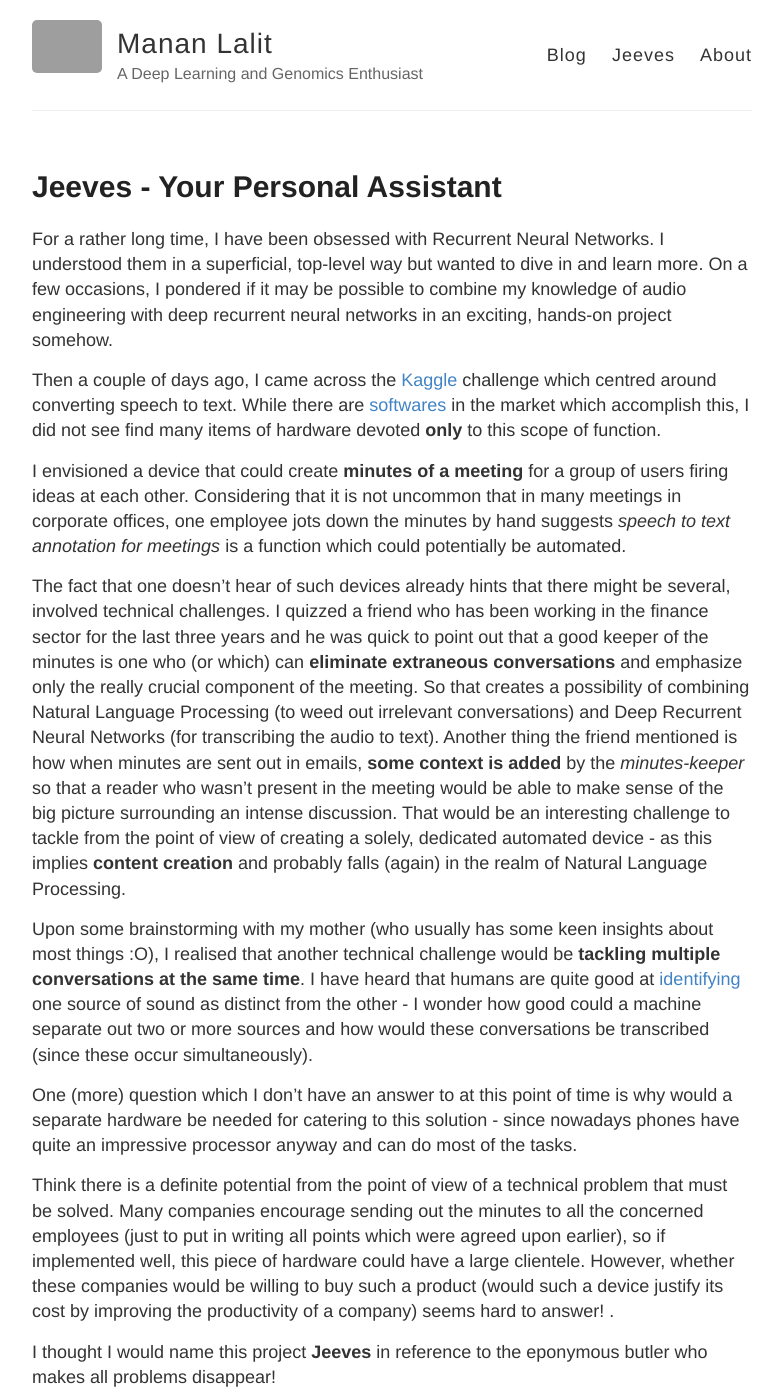
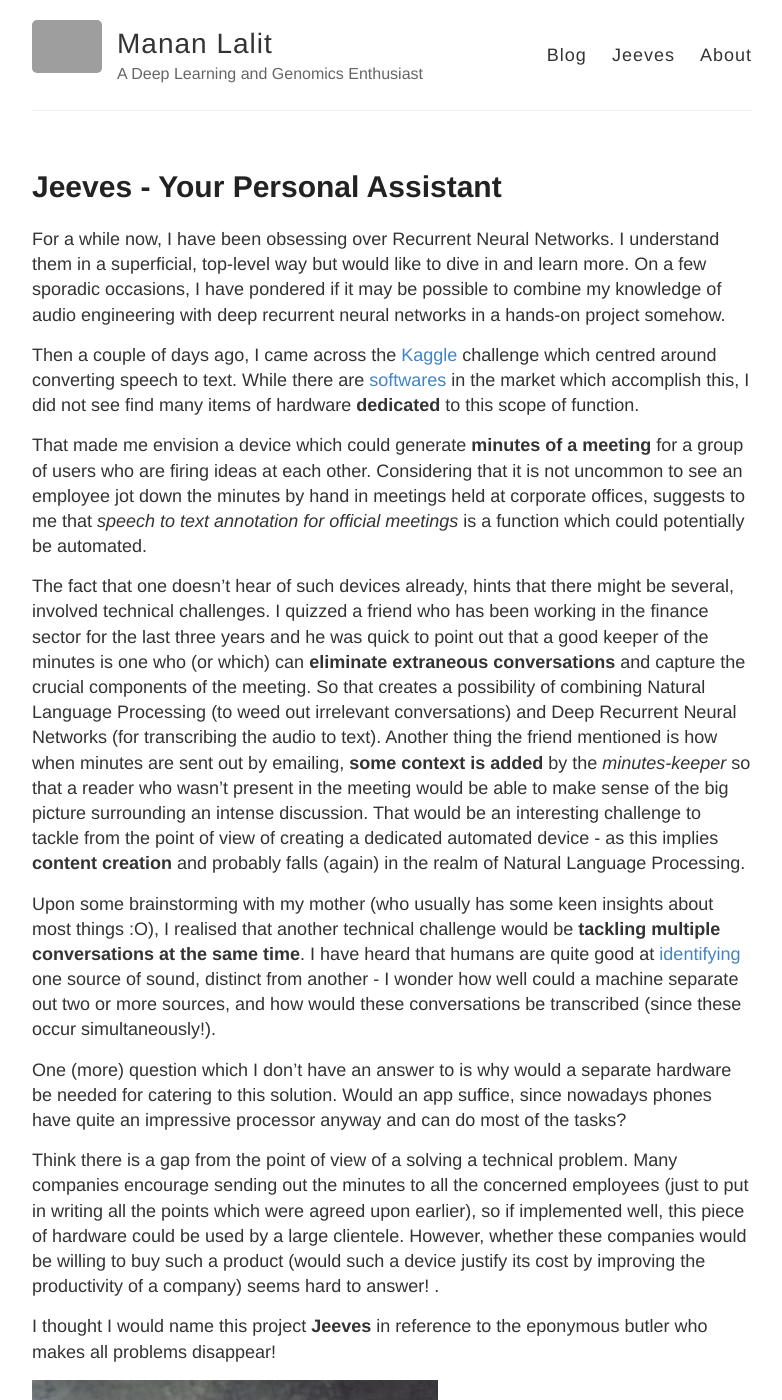
Before and after one commit to malaalam/minuteskeeper, a Jekyll site: the page built from _posts/2017-12-30-Jeeves-Your-Personal-Assistant.md, in a window 1280 px wide and 1400 px high. Shown: the whole window, without its empty margins (248-1030 px from the left). Built offline with Jekyll 4.4.1, drawn with Linux system fonts in a browser that asks for light colours; comment, search, counter and statistics services are not loaded; grey boxes are pictures that could not be loaded.

Commit message:
Update 2017-12-30-Jeeves-Your-Personal-Assistant.md

```diff
--- a/_posts/2017-12-30-Jeeves-Your-Personal-Assistant.md
+++ b/_posts/2017-12-30-Jeeves-Your-Personal-Assistant.md
@@ -3,19 +3,19 @@ layout: post
 title: Jeeves - Your Personal Assistant
 ---
 
-For a rather long time, I have been obsessed with Recurrent Neural Networks. I understood them in a superficial, top-level way but wanted to dive in and learn more. On a few occasions, I pondered if it may be possible to combine my knowledge of audio engineering with deep recurrent neural networks in an exciting, hands-on project somehow.
+For a while now, I have been obsessing over Recurrent Neural Networks. I understand them in a superficial, top-level way but would like to dive in and learn more. On a few sporadic occasions, I have pondered if it may be possible to combine my knowledge of audio engineering with deep recurrent neural networks in a hands-on project somehow.
 
-Then a couple of days ago, I came across the [Kaggle](https://www.kaggle.com/c/tensorflow-speech-recognition-challenge) challenge which centred around converting speech to text. While there are [softwares](https://en.wikipedia.org/wiki/Transcription_(software)) in the market which accomplish this, I did not see find many items of hardware devoted **only** to this scope of function.
+Then a couple of days ago, I came across the [Kaggle](https://www.kaggle.com/c/tensorflow-speech-recognition-challenge) challenge which centred around converting speech to text. While there are [softwares](https://en.wikipedia.org/wiki/Transcription_(software)) in the market which accomplish this, I did not see find many items of hardware **dedicated** to this scope of function.
 
-I envisioned a device that could create **minutes of a meeting** for a group of users firing ideas at each other. Considering that it is not uncommon that in many meetings in corporate offices, one employee jots down the minutes by hand suggests *speech to text annotation for meetings* is a function which could potentially be automated.
+That made me envision a device which could generate **minutes of a meeting** for a group of users who are firing ideas at each other. Considering that it is not uncommon to see an employee jot down the minutes by hand in meetings held at corporate offices, suggests to me that *speech to text annotation for official meetings* is a function which could potentially be automated.
 
-The fact that one doesn't hear of such devices already hints that there might be several, involved technical challenges. I quizzed a friend who has been working in the finance sector for the last three years and he was quick to point out that a good keeper of the minutes is one who (or which) can **eliminate extraneous conversations** and emphasize only the really crucial component of the meeting. So that creates a possibility of combining Natural Language Processing (to weed out irrelevant conversations) and Deep Recurrent Neural Networks (for transcribing the audio to text). Another thing the friend mentioned is how when minutes are sent out in emails, **some context is added** by the *minutes-keeper* so that a reader who wasn't present in the meeting would be able to make sense of the big picture surrounding an intense discussion. That would be an interesting challenge to tackle from the point of view of creating a solely, dedicated automated device - as this implies **content creation** and probably falls (again) in the realm of Natural Language Processing.
+The fact that one doesn't hear of such devices already, hints that there might be several, involved technical challenges. I quizzed a friend who has been working in the finance sector for the last three years and he was quick to point out that a good keeper of the minutes is one who (or which) can **eliminate extraneous conversations** and capture the crucial components of the meeting. So that creates a possibility of combining Natural Language Processing (to weed out irrelevant conversations) and Deep Recurrent Neural Networks (for transcribing the audio to text). Another thing the friend mentioned is how when minutes are sent out by emailing, **some context is added** by the *minutes-keeper* so that a reader who wasn't present in the meeting would be able to make sense of the big picture surrounding an intense discussion. That would be an interesting challenge to tackle from the point of view of creating a dedicated automated device - as this implies **content creation** and probably falls (again) in the realm of Natural Language Processing.
 
-Upon some brainstorming with my mother (who usually has some keen insights about most things :O), I realised that another technical challenge would be **tackling multiple conversations at the same time**. I have heard that humans are quite good at [identifying](https://en.wikipedia.org/wiki/Cocktail_party_effect) one source of sound as distinct from the other - I wonder how good could a machine separate out two or more sources and how would these conversations be transcribed (since these occur simultaneously).
+Upon some brainstorming with my mother (who usually has some keen insights about most things :O), I realised that another technical challenge would be **tackling multiple conversations at the same time**. I have heard that humans are quite good at [identifying](https://en.wikipedia.org/wiki/Cocktail_party_effect) one source of sound, distinct from another - I wonder how well could a machine separate out two or more sources, and how would these conversations be transcribed (since these occur simultaneously!).
 
-One (more) question which I don't have an answer to at this point of time is why would a separate hardware be needed for catering to this solution - since nowadays phones have quite an impressive processor anyway and can do most of the tasks.
+One (more) question which I don't have an answer to is why would a separate hardware be needed for catering to this solution. Would an app suffice, since nowadays phones have quite an impressive processor anyway and can do most of the tasks?
 
-Think there is a definite potential from the point of view of a technical problem that must be solved. Many companies encourage sending out the minutes to all the concerned employees (just to put in writing all points which were agreed upon earlier), so if implemented well, this piece of hardware could have a large clientele. However, whether these companies would be willing to buy such a product (would such a device justify its cost by improving the productivity of a company) seems hard to answer! .
+Think there is a gap from the point of view of a solving a technical problem. Many companies encourage sending out the minutes to all the concerned employees (just to put in writing all the points which were agreed upon earlier), so if implemented well, this piece of hardware could be used by a large clientele. However, whether these companies would be willing to buy such a product (would such a device justify its cost by improving the productivity of a company) seems hard to answer! .
 
 I thought I would name this project **Jeeves** in reference to the eponymous butler who makes all problems disappear!
 
```
